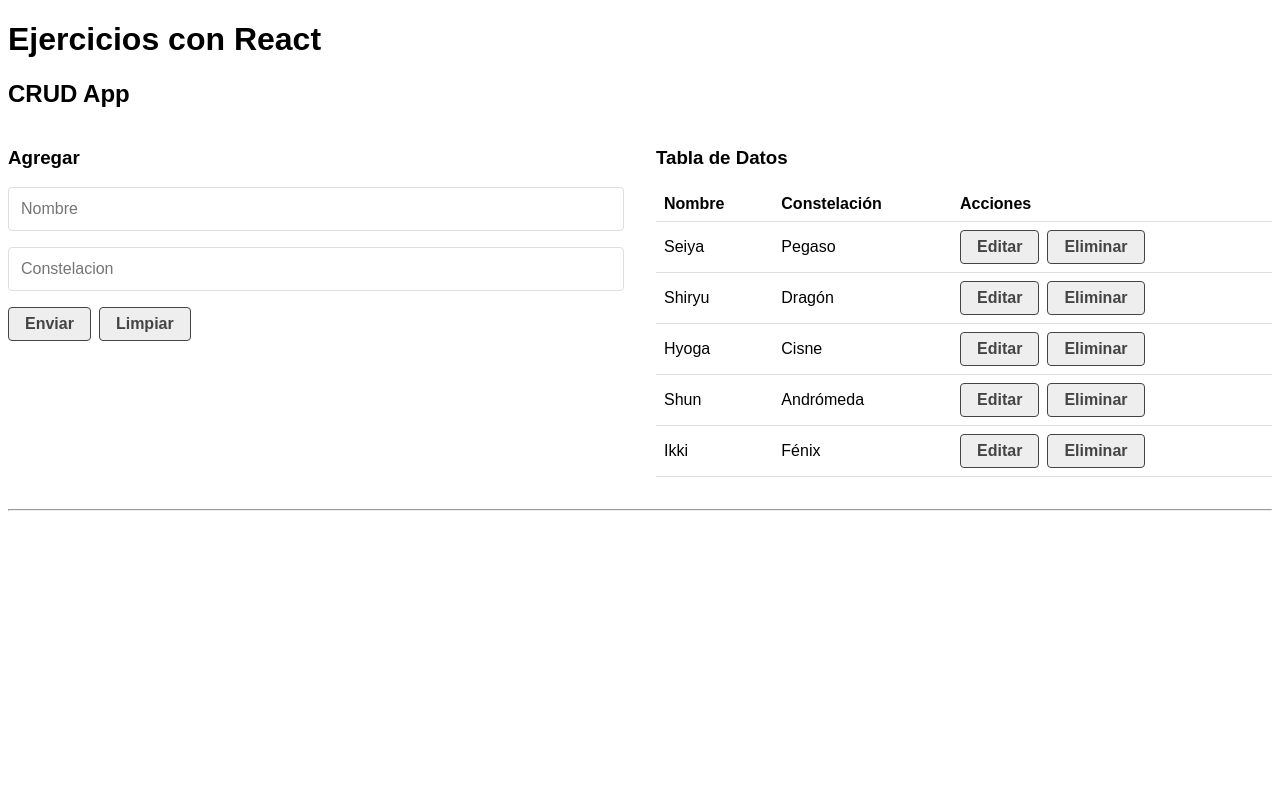
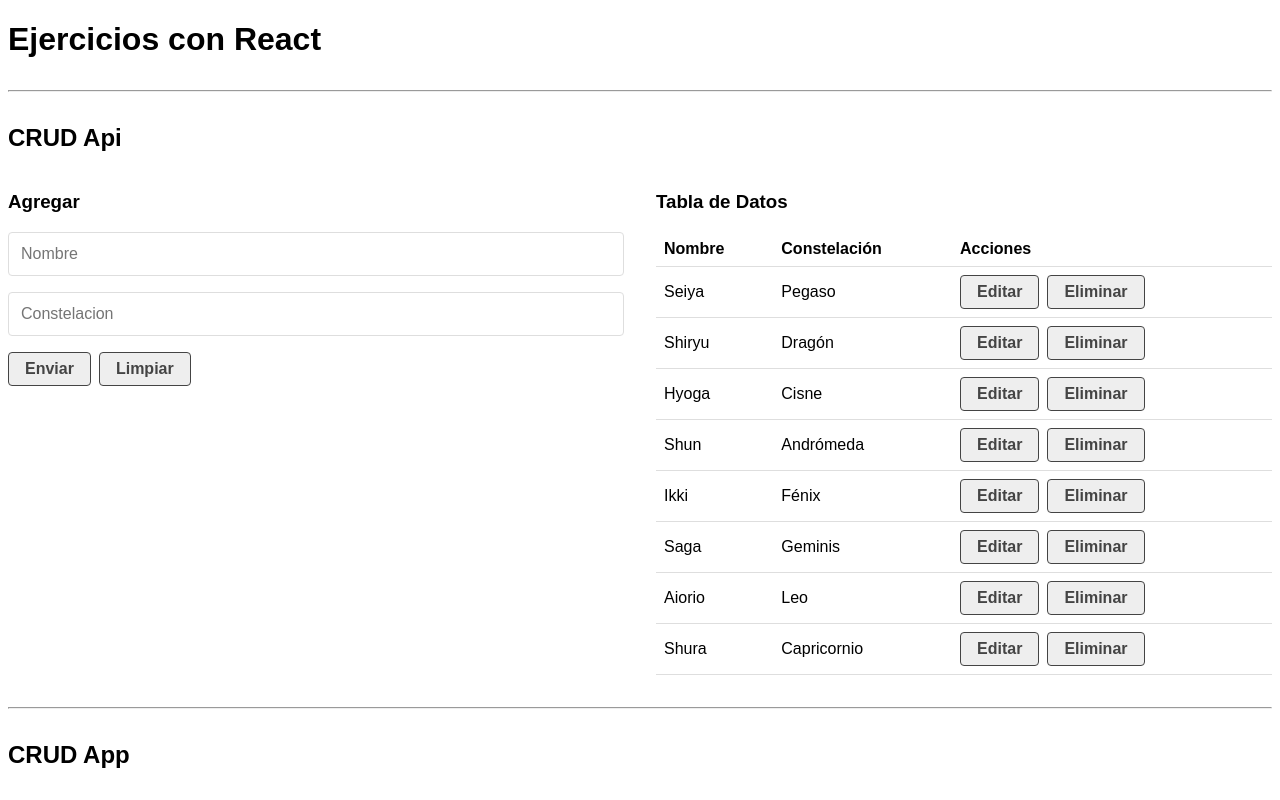
Before and after one commit to JoseIgnacioTapia/react-basic-exercises, a React (Create React App) app: page / in a window 1280 px wide. Shown: the top 800 px of the page. Built offline with nearby package versions, Linux system fonts and the light colour scheme; data requests are answered from the project's data file.

Commit message:
CRUD API: HTTP requests to the API

```diff
--- a/package.json
+++ b/package.json
@@ -15,7 +15,8 @@
     "start": "react-scripts start",
     "build": "react-scripts build",
     "test": "react-scripts test",
-    "eject": "react-scripts eject"
+    "eject": "react-scripts eject",
+    "fake-api": "json-server --watch src/api/db.json --port 5000"
   },
   "eslintConfig": {
     "extends": [
--- a/src/App.js
+++ b/src/App.js
@@ -1,10 +1,14 @@
 import React from 'react';
 import CrudApp from './components/CrudApp';
+import CrudApi from './components/CrudApi';
 
 function App() {
   return (
     <>
       <h1>Ejercicios con React</h1>
+      <hr />
+      <CrudApi />
+      <hr />
       <CrudApp />
       <hr />
     </>
--- /dev/null
+++ b/src/api/db.json
@@ -0,0 +1,44 @@
+{
+  "santos": [
+    {
+      "id": 1,
+      "name": "Seiya",
+      "constellation": "Pegaso"
+    },
+    {
+      "id": 2,
+      "name": "Shiryu",
+      "constellation": "Dragón"
+    },
+    {
+      "id": 3,
+      "name": "Hyoga",
+      "constellation": "Cisne"
+    },
+    {
+      "id": 4,
+      "name": "Shun",
+      "constellation": "Andrómeda"
+    },
+    {
+      "id": 5,
+      "name": "Ikki",
+      "constellation": "Fénix"
+    },
+    {
+      "id": 7,
+      "name": "Saga",
+      "constellation": "Geminis"
+    },
+    {
+      "name": "Aiorio",
+      "constellation": "Leo",
+      "id": 1624653782871
+    },
+    {
+      "name": "Shura ",
+      "constellation": "Capricornio",
+      "id": 1624654708373
+    }
+  ]
+}
--- /dev/null
+++ b/src/components/CrudApi.js
@@ -0,0 +1,122 @@
+import React, { useState, useEffect } from 'react';
+import { helpHttp } from '../helpers/helpHttp';
+import CrudForm from './CrudForm';
+import CrudTable from './CrudTable';
+import Loader from './Loader';
+import Message from './Message';
+
+const CrupApi = () => {
+  const [db, setDb] = useState(null);
+  const [dataToEdit, setDataToEdit] = useState(null);
+  const [loading, setLoading] = useState(false);
+  const [error, setError] = useState(null);
+
+  let api = helpHttp();
+  let url = 'http://localhost:5000/santos';
+
+  useEffect(() => {
+    setLoading(true);
+
+    helpHttp()
+      .get(url)
+      .then(res => {
+        // console.log(res);
+        if (!res.err) {
+          setDb(res);
+          setError(null);
+        } else {
+          setDb(null);
+          setError(res);
+        }
+
+        setLoading(false);
+      });
+  }, [url]);
+
+  const createData = data => {
+    data.id = Date.now();
+    // console.log(data);
+    let options = {
+      body: data,
+      headers: { 'content-type': 'application/json' },
+    };
+
+    api.post(url, options).then(res => {
+      // console.log(res);
+      if (!res.err) {
+        setDb([...db, res]);
+      } else {
+        setError(res);
+      }
+    });
+  };
+
+  const updateData = data => {
+    let endpoint = `${url}/${data.id}`;
+    console.log(endpoint);
+
+    let options = {
+      body: data,
+      headers: { 'content-type': 'application/json' },
+    };
+
+    api.put(endpoint, options).then(res => {
+      if (!res.err) {
+        let newData = db.map(el => (el.id === data.id ? data : el));
+        setDb(newData);
+      } else {
+        setError(res);
+      }
+    });
+  };
+
+  const deleteData = id => {
+    let isDelete = window.confirm(
+      `Estas seguro de eliminar el registro con el id '${id}'?`
+    ); // Usamos indow antes del confirm para no tener conflictos en React
+
+    if (isDelete) {
+      let endpoint = `${url}/${id}`;
+      let options = {
+        headers: { 'content-type': 'application/json' },
+      };
+
+      api.del(endpoint, options).then(res => {
+        let newData = db.filter(el => el.id !== id); // Elimina el dato del estado
+        setDb(newData);
+      });
+    } else {
+      return;
+    }
+  };
+
+  return (
+    <div>
+      <h2>CRUD Api</h2>
+      <article className="grid-1-2">
+        <CrudForm
+          createData={createData}
+          updateData={updateData}
+          dataToEdit={dataToEdit}
+          setDataToEdit={setDataToEdit}
+        />
+        {error && (
+          <Message
+            msg={`Error ${error.status} : ${error.statusText}`}
+            bgColor="#dc3545"
+          />
+        )}
+        {loading && <Loader />}
+        {db && (
+          <CrudTable
+            data={db}
+            setDataToEdit={setDataToEdit}
+            deleteData={deleteData}
+          />
+        )}
+      </article>
+    </div>
+  );
+};
+
+export default CrupApi;
--- a/src/components/CrudTable.js
+++ b/src/components/CrudTable.js
@@ -14,11 +14,7 @@
           </tr>
         </thead>
         <tbody>
-          {data.length === 0 ? (
-            <tr>
-              <td colSpan="3">Sin datos</td>
-            </tr>
-          ) : (
+          {data.length > 0 ? (
             data.map(el => (
               <CrudTableRow
                 key={el.id}
@@ -27,6 +23,10 @@
                 deleteData={deleteData}
               />
             ))
+          ) : (
+            <tr>
+              <td colSpan="3">Sin datos</td>
+            </tr>
           )}
         </tbody>
       </table>
--- /dev/null
+++ b/src/components/Loader.css
@@ -0,0 +1,53 @@
+@keyframes ldio-9ccpu07it7h {
+  0% {
+    opacity: 1;
+  }
+  100% {
+    opacity: 0;
+  }
+}
+.ldio-9ccpu07it7h div {
+  left: 89px;
+  top: 56px;
+  position: absolute;
+  animation: ldio-9ccpu07it7h linear 1s infinite;
+  background: #fe718d;
+  width: 22px;
+  height: 8px;
+  border-radius: 1.54px / 1.54px;
+  transform-origin: 11px 44px;
+}
+.ldio-9ccpu07it7h div:nth-child(1) {
+  transform: rotate(0deg);
+  animation-delay: -0.6666666666666666s;
+  background: #333;
+}
+.ldio-9ccpu07it7h div:nth-child(2) {
+  transform: rotate(120deg);
+  animation-delay: -0.3333333333333333s;
+  background: #333;
+}
+.ldio-9ccpu07it7h div:nth-child(3) {
+  transform: rotate(240deg);
+  animation-delay: 0s;
+  background: #333;
+}
+.loadingio-spinner-spinner-glkyjdvhcsb {
+  width: 200px;
+  height: 200px;
+  display: inline-block;
+  overflow: hidden;
+  background: #ffffff;
+}
+.ldio-9ccpu07it7h {
+  width: 100%;
+  height: 100%;
+  position: relative;
+  transform: translateZ(0) scale(1);
+  backface-visibility: hidden;
+  transform-origin: 0 0; /* see note above */
+}
+.ldio-9ccpu07it7h div {
+  box-sizing: content-box;
+}
+/* generated by https://loading.io/ */
--- /dev/null
+++ b/src/components/Loader.js
@@ -0,0 +1,16 @@
+import React from 'react';
+import './Loader.css';
+
+const Loader = () => {
+  return (
+    <div className="loadingio-spinner-spinner-glkyjdvhcsb">
+      <div className="ldio-9ccpu07it7h">
+        <div></div>
+        <div></div>
+        <div></div>
+      </div>
+    </div>
+  );
+};
+
+export default Loader;
--- /dev/null
+++ b/src/components/Message.js
@@ -0,0 +1,20 @@
+import React from 'react';
+
+const Message = ({ msg, bgColor }) => {
+  let styles = {
+    padding: '1rem',
+    marginBottom: '1rem',
+    textAlign: 'center',
+    color: '#fff',
+    fontWeight: 'bold',
+    backgroundColor: bgColor,
+  };
+
+  return (
+    <div style={styles}>
+      <p>{msg}</p>
+    </div>
+  );
+};
+
+export default Message;
--- /dev/null
+++ b/src/helpers/helpHttp.js
@@ -0,0 +1,52 @@
+export const helpHttp = () => {
+  const customFetch = (endpoint, options) => {
+    const defaultHeader = {
+      accept: 'application/json',
+    };
+
+    const controller = new AbortController();
+    options.signal = controller.signal;
+
+    options.method = options.method || 'GET';
+    options.headers = options.headers
+      ? { ...defaultHeader, ...options.headers }
+      : defaultHeader;
+
+    options.body = JSON.stringify(options.body) || false;
+    if (!options.body) delete options.body;
+
+    // console.log(options);
+    setTimeout(() => controller.abort(), 3000);
+
+    return fetch(endpoint, options)
+      .then(res =>
+        res.ok
+          ? res.json()
+          : Promise.reject({
+              err: true,
+              status: res.status || '00',
+              statusText: res.statusText || 'Ocurrió un error',
+            })
+      )
+      .catch(err => err);
+  };
+
+  const get = (url, options = {}) => customFetch(url, options);
+
+  const post = (url, options = {}) => {
+    options.method = 'POST';
+    return customFetch(url, options);
+  };
+
+  const put = (url, options = {}) => {
+    options.method = 'PUT';
+    return customFetch(url, options);
+  };
+
+  const del = (url, options = {}) => {
+    options.method = 'DELETE';
+    return customFetch(url, options);
+  };
+
+  return { get, post, put, del };
+};
```
